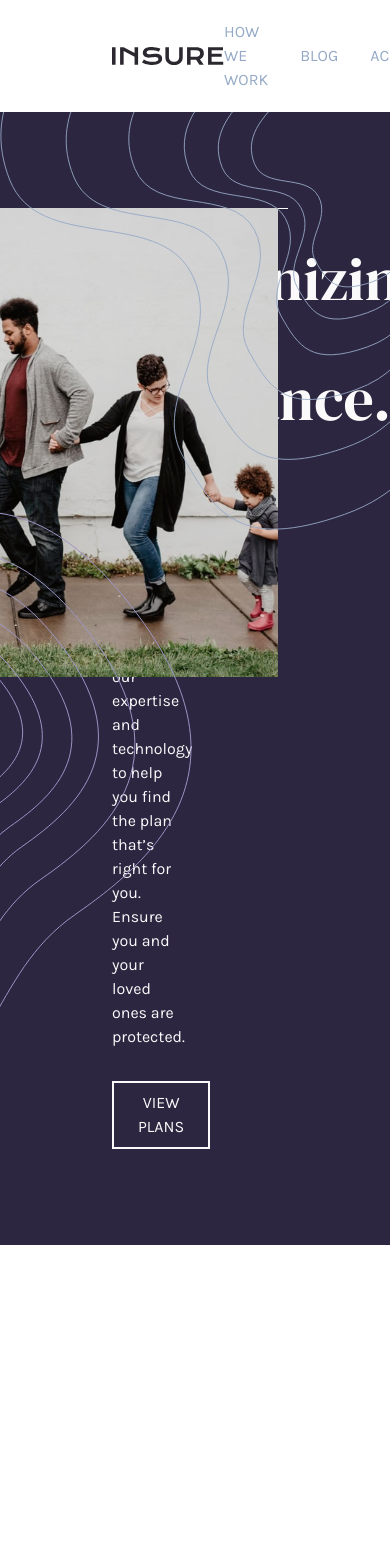
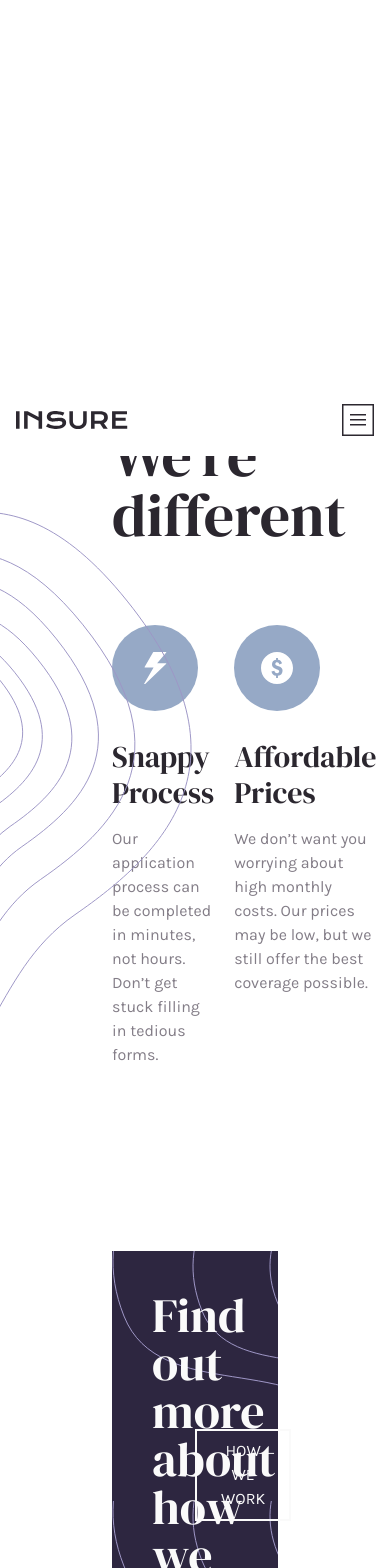
Before and after one commit to Dityath/frontendmentor-insure, a Nuxt app: page / in a window 390 px wide. Shown: the top 1568 px of the page. Built offline with nearby package versions, Linux system fonts and the light colour scheme.

Commit message:
navbar responsiveness finish

```diff
--- /dev/null
+++ b/components/LargeFirst.vue
@@ -0,0 +1,16 @@
+<template>
+  <section class="hidden pt-52 px-28 pb-24 bg-primary-darkViolet text-neutral-veryLightgray lg:flex justify-between">
+    <div class="w-1/2 pr-5">
+      <hr class="w-44">
+      <h1 class="font-dm-serif text-6xl mt-10">Humanizing your insurance.</h1>
+      <p class="font-karla mt-5">Get your life insurance coverage easier and faster. We blend our expertise
+and technology to help you find the plan that’s right for you. Ensure you
+and your loved ones are protected.</p>
+      <button class="font-karla text-neutral-veryLightgray p-2 px-6 mt-8 border-solid border-2 border-neutral-veryLightgray transition duration-200 hover:bg-neutral-veryLightgray hover:text-primary-darkViolet">VIEW PLANS</button>
+    </div>
+    <img class="absolute right-28" src="../assets/images/image-intro-desktop.jpg" alt="First image">
+
+    <img class="absolute right-0 top-0" src="../assets/images/bg-pattern-intro-right-desktop.svg">
+
+  </section>
+</template>
--- a/components/Navbar.vue
+++ b/components/Navbar.vue
@@ -1,11 +1,32 @@
 <template>
-  <nav class="fixed px-28 py-5 flex justify-between items-center bg-white w-full z-50">
+  <nav class="
+    flex justify-between px-4 py-5 items-center fixed w-full bg-white z-50
+    sm:px-14
+    lg:px-28
+  ">
     <img class="" src="../assets/images/logo.svg" alt="logo">
-    <div class="font-karla flex justify-center gap-8 items-center text-primary-grayBlue">
-      <a href="" class="transition duration-200 hover:text-primary-darkViolet">HOW WE WORK</a>
-      <a href="" class="transition duration-200 hover:text-primary-darkViolet">BLOG</a>
-      <a href="" class="transition duration-200 hover:text-primary-darkViolet">ACCOUNT</a>
-      <button class="text-primary-darkViolet p-2 px-6 border-solid border-2 border-primary-darkViolet transition duration-200 hover:bg-primary-darkViolet hover:text-neutral-veryLightgray">VIEW PLANS</button>
+
+    <img class="cursor-pointer lg:hidden" src="../assets/images/icon-hamburger.svg">
+
+    <!-- large -->
+    <div class="hidden
+      font-karla lg:flex justify-center gap-8 items-center text-primary-grayBlue
+    ">
+      <a href="" class="transition duration-200 hover:text-primary-darkViolet">
+        HOW WE WORK
+      </a>
+      <a href="" class="transition duration-200 hover:text-primary-darkViolet">
+        BLOG
+      </a>
+      <a href="" class="transition duration-200 hover:text-primary-darkViolet">
+        ACCOUNT
+      </a>
+      <button class="
+        text-primary-darkViolet p-2 px-6 border-solid border-2 border-primary-darkViolet transition duration-200
+        hover:bg-primary-darkViolet hover:text-neutral-veryLightgray
+      ">
+        VIEW PLANS
+      </button>
     </div>
   </nav>
 </template>
--- a/pages/index.vue
+++ b/pages/index.vue
@@ -1,20 +1,7 @@
 <template>
   <div>
     <Navbar />
-    <section class="pt-52 px-28 pb-24 bg-primary-darkViolet text-neutral-veryLightgray flex justify-between">
-      <div class="w-1/2 pr-5">
-        <hr class="w-44">
-        <h1 class="font-dm-serif text-6xl mt-10">Humanizing your insurance.</h1>
-        <p class="font-karla mt-5">Get your life insurance coverage easier and faster. We blend our expertise
-  and technology to help you find the plan that’s right for you. Ensure you
-  and your loved ones are protected.</p>
-        <button class="font-karla text-neutral-veryLightgray p-2 px-6 mt-8 border-solid border-2 border-neutral-veryLightgray transition duration-200 hover:bg-neutral-veryLightgray hover:text-primary-darkViolet">VIEW PLANS</button>
-      </div>
-      <img class="absolute right-28" src="../assets/images/image-intro-desktop.jpg" alt="First image">
-
-      <img class="absolute right-0 top-0" src="../assets/images/bg-pattern-intro-right-desktop.svg">
-
-    </section>
+    <LargeFirst />
     <section class=" mt-96 mb-20 px-28 text-neutral-veryDarkViolet">
 
       <img class="absolute left-0 top-96 mt-32 w-48" src="../assets/images/bg-pattern-intro-left-desktop.svg">
```
